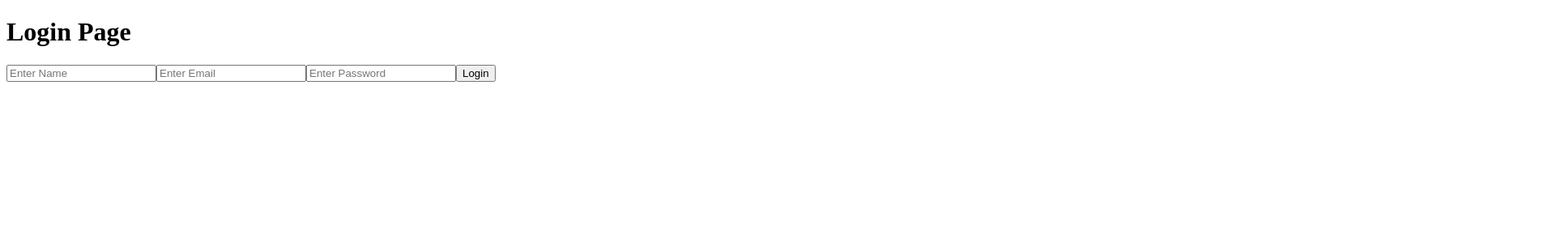
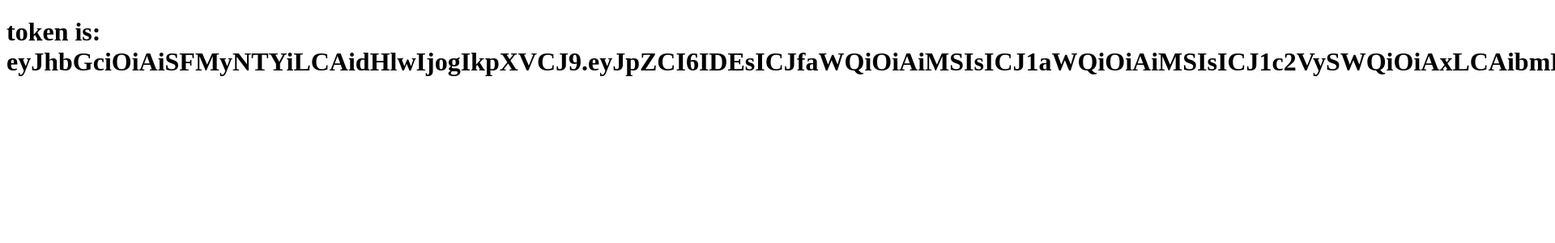
Before and after one commit to whilmarbitoco/AMS-frontend, a React (Vite) app: page /dashboard in a window 1280 px wide. Before the commit this address led to /login. Shown: the top 300 px of the page at 81% size, 1920 px wide, since content can reach past the window. Built offline with nearby package versions, Linux system fonts and the light colour scheme; sample sign-in values are in the browser's storage.

Commit message:
fixed auth

```diff
--- a/src/context/userContext.jsx
+++ /dev/null
@@ -1,34 +0,0 @@
-import { createContext, useContext, useEffect, useState } from "react";
-
-export const userContext = createContext(undefined);
-export const apiUrl = createContext("localhost:3000");
-
-export const UserProvider = ({ children }) => {
-  const [user, setUser] = useState(null);
-  const [api] = useState(null);
-
-  return (
-    <userContext.Provider value={{ user, setUser, api }}>
-      {children}
-    </userContext.Provider>
-  );
-};
-
-export const useUserContext = () => {
-  const user = useContext(userContext);
-
-  if (user === undefined) {
-    throw new Error("useUser must be used within a UserProvider");
-  }
-
-  return [user.user, user.setUser];
-};
-
-export const useApiUrl = () => {
-  const api = useContext(apiUrl);
-
-  if (api === undefined) {
-    throw new Error("useApiUrl must be used within a UserProvider");
-  }
-  return api;
-};
--- a/src/pages/DashboardPage.jsx
+++ b/src/pages/DashboardPage.jsx
@@ -1,10 +1,11 @@
-import { useUserContext } from "../context/userContext";
+import { useAuth } from "../provider/AuthProvider";
 
 const DashboardPage = () => {
-  const [user, setUser] = useUserContext();
+  const [token, setToken] = useAuth();
+
   return (
     <div>
-      <h1>Hello {user.name}</h1>
+      <h1>token is: {token}</h1>
     </div>
   );
 };
--- a/src/pages/LoginPage.jsx
+++ b/src/pages/LoginPage.jsx
@@ -1,12 +1,10 @@
-import { useApiUrl, useUserContext } from "../context/userContext";
-import { useEffect, useState } from "react";
+import { useState } from "react";
 import { useNavigate } from "react-router-dom";
+import { useAuth } from "../provider/AuthProvider";
 
 const LoginPage = () => {
-  const [user, setUser] = useUserContext();
-  const apiUrl = useApiUrl();
-
   const navigate = useNavigate();
+  const [token, setToken] = useAuth();
 
   const [name, setName] = useState("");
   const [email, setEmail] = useState("");
@@ -14,13 +12,7 @@ const LoginPage = () => {
 
   const handleLogin = (e) => {
     e.preventDefault();
-    setUser({
-      name,
-      email,
-      password,
-    });
-
-    localStorage.setItem("token", "hello WOrld");
+    setToken("Token from login");
     navigate("/dashboard");
   };
 
@@ -36,11 +28,6 @@ const LoginPage = () => {
           onChange={(e) => setName(e.target.value)}
         />
         <input
-          type="email"
-          placeholder="Enter Email"
-          onChange={(e) => setEmail(e.target.value)}
-        />
-        <input
           type="password"
           placeholder="Enter Password"
           onChange={(e) => setPassword(e.target.value)}
--- /dev/null
+++ b/src/provider/AuthProvider.jsx
@@ -0,0 +1,34 @@
+import { createContext, useContext, useMemo, useState } from "react";
+
+const AuthContext = createContext(null);
+
+export const AuthProvider = ({ children }) => {
+  const [token, setTokenState] = useState(() => localStorage.getItem("token"));
+
+  const setToken = (newToken) => {
+    localStorage.setItem("token", newToken);
+    setTokenState(newToken);
+  };
+
+  const contextValue = useMemo(
+    () => ({
+      token,
+      setToken,
+    }),
+    [token]
+  );
+
+  return (
+    <AuthContext.Provider value={contextValue}>{children}</AuthContext.Provider>
+  );
+};
+
+export const useAuth = () => {
+  const context = useContext(AuthContext);
+
+  if (!context) {
+    throw new Error("useAuth must be used within an AuthProvider");
+  }
+
+  return [context.token, context.setToken];
+};
--- a/src/utils/ProtectedRoute.jsx
+++ b/src/utils/ProtectedRoute.jsx
@@ -1,12 +1,15 @@
-import React, { useEffect, useState } from "react";
-import { Outlet, Navigate, useNavigate } from "react-router-dom";
-import { useUserContext } from "../context/userContext";
+import { Outlet, Navigate } from "react-router-dom";
+import { useAuth } from "../provider/AuthProvider";
+import { useEffect } from "react";
 
 const ProtectedRoute = () => {
-  const [user, setUser] = useUserContext();
-  const [login, setLogin] = useState(false);
+  const [token, setToken] = useAuth();
 
-  return user ? <Outlet /> : <Navigate to="/login" />;
+  useEffect(() => {
+    console.log("Token from auth: " + token);
+  });
+
+  return token ? <Outlet /> : <Navigate to="/login" />;
 };
 
 export default ProtectedRoute;
```
Also changed, not shown: src/App.jsx (+3 -4 lines).
